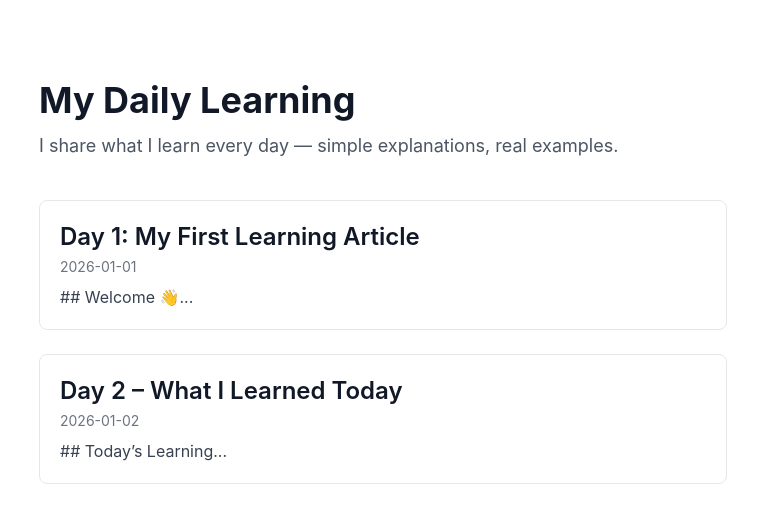
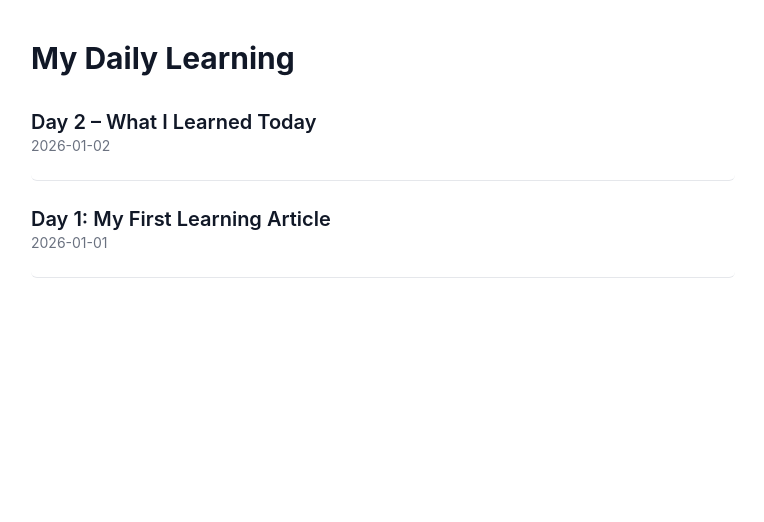
Before and after one commit to MVRN012694/learning-website, a Next.js app: page / in a window 1280 px wide. Shown: the top 522 px of the page, without its empty margins (257-1021 px from the left). Built offline with nearby package versions, Linux system fonts and the light colour scheme.

Commit message:
Add blog homepage and article rendering with markdown

```diff
--- a/app/page.tsx
+++ b/app/page.tsx
@@ -1,34 +1,27 @@
 import Link from "next/link";
-import { getAllPosts } from "../lib/posts";
+import Container from "@/components/Container";
+import { getAllPosts } from "@/lib/posts";
 
-export default async function Home() {
-  // Fetch posts from lib/posts
+export default async function HomePage() {
   const posts = getAllPosts();
 
   return (
-    <main className="min-h-screen max-w-3xl mx-auto px-6 py-10">
-      {/* Header */}
-      <header className="mb-10">
-        <h1 className="text-4xl font-bold">My Daily Learning</h1>
-        <p className="text-gray-600 mt-3 text-lg">
-          I share what I learn every day — simple explanations, real examples.
-        </p>
-      </header>
+    <Container>
+      <h1 className="text-3xl font-bold mb-8">My Daily Learning</h1>
 
-      {/* Articles */}
-      <section className="space-y-6">
+      <div className="space-y-6">
         {posts.map((post) => (
           <Link
             key={post.slug}
             href={`/posts/${post.slug}`}
-            className="block border rounded-lg p-5 hover:bg-gray-50 transition"
+            className="block border-b pb-4 hover:bg-gray-50 rounded-md"
           >
-            <h2 className="text-2xl font-semibold">{post.title}</h2>
-            <p className="text-sm text-gray-500 mt-1">{post.date}</p>
-            <p className="text-gray-700 mt-2">{post.preview}...</p>
+            <h2 className="text-xl font-semibold">{post.title}</h2>
+            <p className="text-sm text-gray-500">{post.date}</p>
+            <p className="text-gray-700 mt-2">{post.excerpt}</p>
           </Link>
         ))}
-      </section>
-    </main>
+      </div>
+    </Container>
   );
 }
--- a/app/posts/[slug]/page.tsx
+++ b/app/posts/[slug]/page.tsx
@@ -1,4 +1,5 @@
-import { getPostBySlug } from "../../../lib/posts";
+import Container from "@/components/Container";
+import { getPostBySlug } from "@/lib/posts";
 
 type Props = {
   params: Promise<{
@@ -7,23 +8,23 @@ type Props = {
 };
 
 export default async function PostPage({ params }: Props) {
-  const { slug } = await params; // ✅ unwrap params
-
-  if (!slug) {
-    return <div>Article not found</div>;
-  }
+  // ✅ REQUIRED in Next.js 16
+  const { slug } = await params;
 
   const post = await getPostBySlug(slug);
 
   return (
-    <main className="min-h-screen p-10">
-      <h1 className="text-3xl font-bold">{post.title}</h1>
-      <p className="text-sm text-gray-500 mt-2">{post.date}</p>
+    <Container>
+      <article className="prose prose-lg mt-10">
+        <h1>{post.title}</h1>
+        <p className="text-gray-500">{post.date}</p>
 
-      <article
-        className="prose mt-8"
-        dangerouslySetInnerHTML={{ __html: post.contentHtml }}
-      />
-    </main>
+        <div
+  className="prose prose-lg max-w-none"
+  dangerouslySetInnerHTML={{ __html: post.contentHtml }}
+/>
+
+      </article>
+    </Container>
   );
 }
--- /dev/null
+++ b/components/Container.tsx
@@ -0,0 +1,11 @@
+export default function Container({
+  children,
+}: {
+  children: React.ReactNode;
+}) {
+  return (
+    <div className="mx-auto max-w-3xl px-4">
+      {children}
+    </div>
+  );
+}
--- a/lib/posts.ts
+++ b/lib/posts.ts
@@ -6,30 +6,6 @@ import html from "remark-html";
 
 const postsDirectory = path.join(process.cwd(), "posts");
 
-// Get all posts (for homepage)
-export function getAllPosts() {
-  const fileNames = fs.readdirSync(postsDirectory);
-
-  return fileNames.map((fileName) => {
-    const slug = fileName.replace(".md", "");
-    const fullPath = path.join(postsDirectory, fileName);
-    const fileContents = fs.readFileSync(fullPath, "utf8");
-
-    const { data, content } = matter(fileContents);
-
-    // Take first 2 lines as preview
-    const preview = content.split("\n").slice(0, 2).join(" ");
-
-    return {
-      slug,
-      title: data.title,
-      date: data.date,
-      preview,
-    };
-  });
-}
-
-// Get single post by slug (for article page)
 export async function getPostBySlug(slug: string) {
   const fullPath = path.join(postsDirectory, `${slug}.md`);
   const fileContents = fs.readFileSync(fullPath, "utf8");
@@ -40,9 +16,38 @@ export async function getPostBySlug(slug: string) {
     .use(html)
     .process(content);
 
+  const contentHtml = processedContent.toString();
+
   return {
+    slug,
     title: data.title,
     date: data.date,
-    contentHtml: processedContent.toString(),
+    excerpt: data.excerpt,
+    contentHtml, // ✅ THIS is what we render
   };
 }
+
+export function getAllPosts() {
+  const fileNames = fs.readdirSync(postsDirectory);
+
+  const posts = fileNames.map((fileName) => {
+    const slug = fileName.replace(/\.md$/, "");
+
+    const fullPath = path.join(postsDirectory, fileName);
+    const fileContents = fs.readFileSync(fullPath, "utf8");
+
+    const { data } = matter(fileContents);
+
+    return {
+      slug,
+      title: data.title,
+      date: data.date,
+      excerpt: data.excerpt,
+    };
+  });
+
+  // newest post first (like Medium)
+  return posts.sort(
+    (a, b) => new Date(b.date).getTime() - new Date(a.date).getTime()
+  );
+}
```
